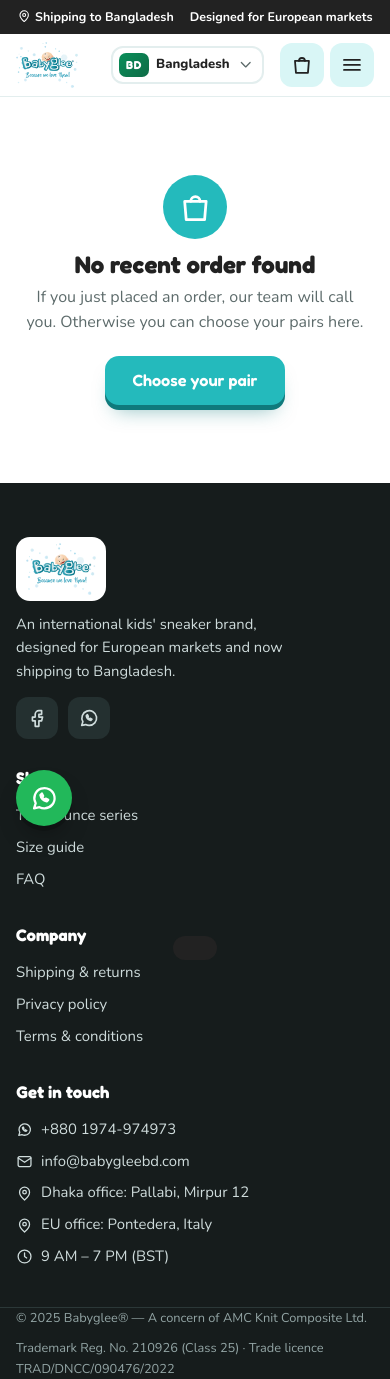
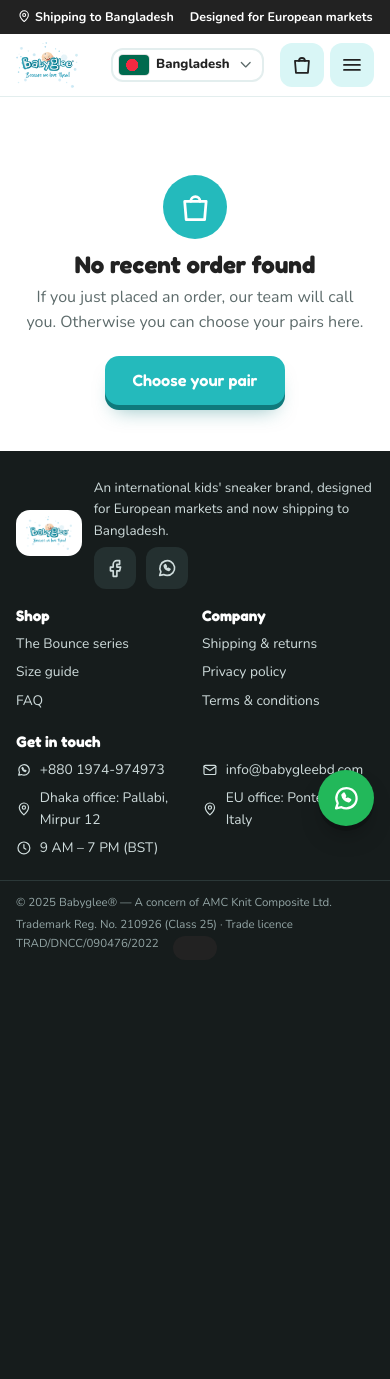
Before and after one commit to dmxasif-commits/babyglee-landing-page, a PHP site: page /thank-you.html in a window 390 px wide. After the commit the page ends 948 px from the top, so only its background shows below. Run offline with PHP 8.4, Linux system fonts and the light colour scheme.

Commit message:
Mobile polish: flag icon, floating cart sheet, thank-you receipt, compact footer
Co-Authored-By: Claude Sonnet 5.5 <noreply@anthropic.com>
Claude-Session: https://claude.ai/code/session_01K4hgKAdoTCS88c2gqg9RwQ

```diff
--- a/assets/main.js
+++ b/assets/main.js
@@ -133,6 +133,7 @@ if (sizeModal) {
 
 
 const LISTS = {};
+const itemsHTML = items => items.map(i => `<li><span>${esc(i.product)}<small>EU ${esc(i.size)}</small></span><b>× ${+i.qty}</b></li>`).join('');
 const itemsOf = list => list.map((i, n) => T.item(i.slug, { size: i.size, qty: i.qty, index: n })).filter(Boolean);
 const valueOf = items => T.sum(items);
 
@@ -216,7 +217,7 @@ const SEND_ERR = "Sorry, we couldn't place your order. Please check your connect
 function sendFailed(res) { const e = $('#sendErr'); e.textContent = res.msg || SEND_ERR; e.hidden = false; $('#submitBtn').disabled = false; e.scrollIntoView({ behavior: 'smooth', block: 'center' }); }
 function showDone(order) {
   $('#oid').textContent = '#' + order.id;
-  $('#rItems').textContent = order.items.map(i => `${i.product} — EU ${i.size} × ${i.qty}`).join('\n');
+  $('#rItems').innerHTML = itemsHTML(order.items);
   $('#rA').textContent = order.address + ', ' + order.district + ' (' + order.area + ')';
   $('#rT').textContent = fmt(order.total); $('#rPh').textContent = order.phone;
   $('#demoNote').hidden = !!BG.ORDER_ENDPOINT;
@@ -286,11 +287,19 @@ const lineHTML = (i, edit) => {
 };
 
 let onCartChange = () => {};
+const cartSheet = $('#cartSheet');
+function drawCartSheet() {
+  if (!cartSheet) return;
+  const l = cart, n = count(), empty = !l.length;
+  $('#csLines').innerHTML = l.map(i => lineHTML(i, true)).join('');
+  $('#csEmpty').hidden = !empty; $('#csFoot').hidden = empty;
+  $('#csCount').textContent = n + (n === 1 ? ' pair' : ' pairs'); $('#csTotal').textContent = fmt(subtotal()); $('#csGo').textContent = 'Checkout — ' + fmt(subtotal());
+}
 function refresh() {
   const n = count();
   $$('.js-cart-count').forEach(c => { c.textContent = n; c.classList.toggle('on', n > 0); });
-  const bar = $('#cartBar');
-  if (bar) { bar.hidden = n === 0; $('#cbCount').textContent = n + (n === 1 ? ' pair' : ' pairs'); $('#cbTotal').textContent = fmt(subtotal()); document.body.classList.toggle('has-cartbar', n > 0); }
+  const cf = $('#cartFab'); if (cf) cf.hidden = n === 0;
+  drawCartSheet();
   $$('.pc').forEach(c => { const q = cart.filter(i => i.slug === c.dataset.slug).reduce((a, i) => a + i.qty, 0), b = $('.pc-in', c); if (b) b.textContent = q ? q + ' in cart' : ''; });
   onCartChange();
 }
@@ -403,7 +412,7 @@ if (page === 'thanks') {
   if (!o || !o.id) $('#noOrder').hidden = false;
   else {
     $('#done').hidden = false; $('#oid').textContent = '#' + o.id;
-    $('#rItems').textContent = o.items.map(i => `${i.product} — EU ${i.size} × ${i.qty}`).join('\n');
+    $('#rItems').innerHTML = itemsHTML(o.items);
     $('#rA').textContent = o.address + ', ' + o.district + ' (' + o.area + ')'; $('#rT').textContent = fmt(o.total); $('#rPh').textContent = o.phone;
     $('#demoNote').hidden = !o.demo;
     const k = 'bg_purchased'; let done = []; try { done = JSON.parse(sessionStorage.getItem(k) || '[]'); } catch (e) {}
@@ -420,4 +429,10 @@ const wa = $('#waFab');
 if (wa) wa.href = `https://wa.me/${BG.WHATSAPP}?text=` + encodeURIComponent('Hi Babyglee, I need help with: ' + document.title.replace(/\s*[—|-]\s*Babyglee.*$/, ''));
 document.addEventListener('click', e => { const a = e.target.closest('a[href*="wa.me"]'); if (a) T.push({ event: 'whatsapp_click', page_type: PAGE_TYPES[page] || 'info', link_location: a.id === 'waFab' ? 'floating_button' : 'page_link' }); });
 refresh();
+/* ---------- cart sheet (floating cart button + header bag) ---------- */
+if (cartSheet) {
+  const openCart = () => { drawCartSheet(); openSheet(cartSheet); if (cart.length) T.ecom('view_cart', { value: subtotal(), items: itemsOf(cart) }); };
+  document.addEventListener('click', e => { if (e.target.closest('#cartFab') || e.target.closest('a.cart-btn')) { e.preventDefault(); openCart(); } });
+  $('#csLines').addEventListener('click', e => { const b = e.target.closest('[data-act]'); if (!b) return; const k = b.closest('.cl').dataset.k, a = b.dataset.act; a === 'inc' ? change(k, 1) : a === 'dec' ? change(k, -1) : removeLine(k); });
+}
 })();
--- a/assets/style.css
+++ b/assets/style.css
@@ -284,13 +284,12 @@ a.cc:hover{transform:translateY(-4px);border-color:var(--teal);box-shadow:var(--
 /* ---------- mobile shopping UX: floating buttons, bottom sheets, sticky bars ---------- */
 body.lock{overflow:hidden}
 .fab{position:fixed;bottom:calc(18px + env(safe-area-inset-bottom));z-index:60;width:56px;height:56px;border-radius:50%;display:grid;place-items:center;font-size:1.65rem;color:#fff;box-shadow:0 5px 0 rgba(0,0,0,.18),0 14px 24px -8px rgba(0,0,0,.35);transition:bottom .3s}
-.fab-wa{left:16px;background:var(--wa)}
+.fab-wa{right:16px;background:var(--wa)}
 .fab-cart{right:16px;background:var(--teal)}
 .fab-cart i{position:absolute;top:-4px;right:-4px;min-width:22px;height:22px;border-radius:11px;background:var(--coral);color:#fff;font:700 .78rem/22px 'Fredoka';text-align:center;font-style:normal;padding:0 6px;transform:scale(0);transition:transform .2s;border:2px solid #fff}
 .fab-cart i.on{transform:scale(1)}
 .fab.bump{animation:bump .5s}
 @keyframes bump{30%{transform:scale(1.22)}60%{transform:scale(.94)}}
-body.bar-on .fab{bottom:calc(88px + env(safe-area-inset-bottom))}
 body.bar-on .toast{bottom:96px}
 [data-page=cart] .fab-cart,[data-page=checkout] .fab-cart{display:none}
 .sheet-wrap{position:fixed;inset:0;z-index:120;display:flex;align-items:flex-end;justify-content:center}
@@ -417,11 +416,7 @@ html{scroll-padding-top:76px}
 .btn.added{background:var(--wa);box-shadow:0 5px 0 var(--wa-d)}
 .pc-msg{font-size:.85rem;color:var(--teal-dd);font-weight:700;min-height:1.2em}.pc-msg a{text-decoration:underline}
 .pc.is-sold{opacity:.75}
-.cartbar{position:fixed;left:0;right:0;bottom:0;z-index:70;display:flex;align-items:center;justify-content:space-between;gap:12px;padding:10px 16px calc(10px + env(safe-area-inset-bottom));background:#fff;border-top:2px solid var(--teal-l);box-shadow:0 -10px 30px rgba(0,0,0,.12)}
-.cartbar[hidden]{display:none}
 .cb-info{display:flex;align-items:center;gap:12px;font-size:1.4rem;color:var(--teal-dd)}.cb-info div{display:flex;flex-direction:column;line-height:1.15;color:var(--ink)}.cb-info b{font-size:1rem}.cb-info span{font:700 1.25rem 'Fredoka';color:var(--coral)}
-.cartbar .btn{flex:0 1 220px;padding:13px 18px}
-body.has-cartbar{padding-bottom:78px}body.has-cartbar .fab{bottom:calc(92px + env(safe-area-inset-bottom))}
 .anat{display:grid;grid-template-columns:1.1fr 1fr;gap:34px;align-items:center}
 .anat-img{position:relative;background:radial-gradient(circle at 50% 45%,#fff,var(--teal-l));border-radius:28px;padding:20px}.anat-img img{width:100%;filter:drop-shadow(0 18px 14px rgba(15,122,124,.3))}
 .hs{position:absolute;width:34px;height:34px;margin:-17px 0 0 -17px;border-radius:50%;background:var(--coral);color:#fff;font:700 1rem 'Fredoka';border:3px solid #fff;box-shadow:0 3px 10px rgba(0,0,0,.25);transition:transform .2s}
@@ -453,6 +448,45 @@ body.has-cartbar{padding-bottom:78px}body.has-cartbar .fab{bottom:calc(92px + en
 @media(max-width:720px){
   .pgrid{grid-template-columns:1fr;gap:18px}.pc-img>img.pc-main{max-height:200px}
   .pc-sizes .szs{grid-template-columns:repeat(6,1fr)}.pc-sizes .szc span{height:44px}
-  .cartbar .btn{flex:1 1 auto}.size-tbl{max-height:320px}
-  .anat-img{padding:12px}
+    .anat-img{padding:12px}
 }
+
+/* ---------- mobile polish: flag, floating cart, receipt, footer ---------- */
+.flag-bd{display:inline-block;flex:none;width:28px;height:19px;border-radius:4px;background:radial-gradient(circle at 44% 50%,#f42a41 0 31%,transparent 32%),#006a4e;box-shadow:0 0 0 1px rgba(0,0,0,.12)}
+.ship-btn .flag-bd{width:30px;height:20px}
+.phone .pfx{gap:6px}
+.fab-cart{right:16px;bottom:calc(86px + env(safe-area-inset-bottom));background:var(--teal)}
+.fab-cart[hidden]{display:none}
+.cart-sheet .sheet-body{padding-bottom:6px}
+.cs-foot{padding:12px 16px calc(14px + env(safe-area-inset-bottom));border-top:2px solid var(--teal-l);background:#fff;display:grid;gap:8px}
+.cs-foot[hidden]{display:none}
+.cs-tot{display:flex;justify-content:space-between;align-items:baseline;font-weight:700}.cs-tot b{font:600 1.3rem 'Fredoka';color:var(--coral)}
+.cs-foot small{color:var(--mut);text-align:center;font-size:.8rem}
+.cs-empty{text-align:center;padding:26px 0}.cs-empty[hidden]{display:none}.cs-empty p{color:var(--mut);margin-bottom:14px}
+.recap{padding:6px 16px}
+.recap>div{display:block;padding:12px 0;border-bottom:1px dashed #bfe0e0}
+.recap>div:last-child{border-bottom:0}
+.recap dt{font-size:.78rem;text-transform:uppercase;letter-spacing:.06em;margin-bottom:4px}
+.recap dd{text-align:left;white-space:normal;font-weight:700}
+.recap .tot{display:flex;justify-content:space-between;align-items:baseline;border-top:2px solid var(--teal);margin-top:0;padding:12px 0 10px}.recap .tot dt{margin:0}.recap .tot dd{text-align:right}
+.ritems{list-style:none;display:grid;gap:8px;margin:0;padding:0}
+.ritems li{display:flex;justify-content:space-between;align-items:flex-start;gap:12px}
+.ritems span{font-weight:700;line-height:1.25}.ritems small{display:block;color:var(--mut);font-weight:600}
+.ritems b{flex:none;font:600 1rem 'Fredoka';color:var(--teal-dd)}
+@media(max-width:720px){
+  .done{padding:28px 16px}
+  .done h1{font-size:1.45rem}
+  .next{gap:12px}
+  [data-page=thanks] main,[data-page=thanks] .sec{padding-bottom:8px}
+  .ftr{padding:26px 0 0}
+  .ftr-grid{grid-template-columns:1fr 1fr;gap:18px 14px}
+  .ftr-brand{grid-column:1/-1;display:grid;grid-template-columns:auto 1fr;gap:4px 12px;align-items:center}
+  .ftr-brand img{height:46px;margin:0;grid-row:1/3}
+  .ftr-brand p{font-size:.84rem;max-width:none;margin:0}
+  .ftr-brand .soc{grid-column:2;margin-top:2px}
+  .ftr h4{font-size:.95rem;margin-bottom:6px}
+  .ftr-grid a:not(.soc a),.ftr .ln{padding:3px 0;font-size:.86rem}
+  .ftr-contact{grid-column:1/-1;display:grid;grid-template-columns:1fr 1fr;column-gap:14px}
+  .ftr-contact h4{grid-column:1/-1}
+  .ftr-bottom{margin-top:18px;padding-top:12px;padding-bottom:calc(84px + env(safe-area-inset-bottom));font-size:.72rem;flex-direction:column;gap:4px}
+}
--- a/privacy.html
+++ b/privacy.html
@@ -28,10 +28,10 @@
   <a class="brand" href="index.html" aria-label="Babyglee home"><img src="img/logo.webp" alt="Babyglee — Because we love them!" width="117" height="87"></a>
   <nav class="nav" id="nav" aria-label="Main"><a href="index.html#shop">Shop</a><a href="index.html#why">Why Babyglee</a><a href="index.html#faq">FAQ</a><a class="btn sm nav-cta" href="index.html#shop">Shop now</a></nav>
   <div class="ship" id="ship">
-    <button class="ship-btn" id="shipBtn" aria-expanded="false" aria-controls="shipMenu"><span class="cc-code">BD</span><span class="ship-t"><small>Shipping to</small>Bangladesh<span class="cur"> · ৳ BDT</span></span><svg class="ic chev" aria-hidden="true"><use href="#i-chev"/></svg></button>
+    <button class="ship-btn" id="shipBtn" aria-expanded="false" aria-controls="shipMenu"><span class="flag-bd" role="img" aria-label="Bangladesh flag"></span><span class="ship-t"><small>Shipping to</small>Bangladesh<span class="cur"> · ৳ BDT</span></span><svg class="ic chev" aria-hidden="true"><use href="#i-chev"/></svg></button>
     <div class="ship-menu" id="shipMenu" hidden>
       <p class="sm-h">Shipping destination</p>
-      <div class="sm-opt on"><span class="cc-code">BD</span><b>Bangladesh</b><svg class="ic " aria-hidden="true"><use href="#i-check"/></svg></div>
+      <div class="sm-opt on"><span class="flag-bd" role="img" aria-label="Bangladesh flag"></span><b>Bangladesh</b><svg class="ic " aria-hidden="true"><use href="#i-check"/></svg></div>
       <p class="sm-n">Prices are in Bangladeshi taka (৳ BDT). The international price in USD is shown for reference.</p>
       <ul class="sm-l"><li><svg class="ic " aria-hidden="true"><use href="#i-truck"/></svg> Home delivery</li><li><svg class="ic " aria-hidden="true"><use href="#i-cash"/></svg> Cash on Delivery</li><li><svg class="ic " aria-hidden="true"><use href="#i-exchange"/></svg> 72-hour exchange</li></ul>
     </div>
@@ -60,7 +60,7 @@
     </div>
     <div><h4>Shop</h4><a href="index.html#shop">The Bounce series</a><a href="index.html#size">Size guide</a><a href="index.html#faq">FAQ</a></div>
     <div><h4>Company</h4><a href="shipping-returns.html">Shipping &amp; returns</a><a href="privacy.html">Privacy policy</a><a href="terms.html">Terms &amp; conditions</a></div>
-    <div><h4>Get in touch</h4>
+    <div class="ftr-contact"><h4>Get in touch</h4>
       <a href="https://wa.me/8801974974973"><svg class="ic " aria-hidden="true"><use href="#i-whatsapp"/></svg> +880 1974-974973</a>
       <a href="mailto:info@babygleebd.com"><svg class="ic " aria-hidden="true"><use href="#i-mail"/></svg> info@babygleebd.com</a>
       <span class="ln"><svg class="ic " aria-hidden="true"><use href="#i-pin"/></svg> Dhaka office: Pallabi, Mirpur 12</span>
--- a/shipping-returns.html
+++ b/shipping-returns.html
@@ -28,10 +28,10 @@
   <a class="brand" href="index.html" aria-label="Babyglee home"><img src="img/logo.webp" alt="Babyglee — Because we love them!" width="117" height="87"></a>
   <nav class="nav" id="nav" aria-label="Main"><a href="index.html#shop">Shop</a><a href="index.html#why">Why Babyglee</a><a href="index.html#faq">FAQ</a><a class="btn sm nav-cta" href="index.html#shop">Shop now</a></nav>
   <div class="ship" id="ship">
-    <button class="ship-btn" id="shipBtn" aria-expanded="false" aria-controls="shipMenu"><span class="cc-code">BD</span><span class="ship-t"><small>Shipping to</small>Bangladesh<span class="cur"> · ৳ BDT</span></span><svg class="ic chev" aria-hidden="true"><use href="#i-chev"/></svg></button>
+    <button class="ship-btn" id="shipBtn" aria-expanded="false" aria-controls="shipMenu"><span class="flag-bd" role="img" aria-label="Bangladesh flag"></span><span class="ship-t"><small>Shipping to</small>Bangladesh<span class="cur"> · ৳ BDT</span></span><svg class="ic chev" aria-hidden="true"><use href="#i-chev"/></svg></button>
     <div class="ship-menu" id="shipMenu" hidden>
       <p class="sm-h">Shipping destination</p>
-      <div class="sm-opt on"><span class="cc-code">BD</span><b>Bangladesh</b><svg class="ic " aria-hidden="true"><use href="#i-check"/></svg></div>
+      <div class="sm-opt on"><span class="flag-bd" role="img" aria-label="Bangladesh flag"></span><b>Bangladesh</b><svg class="ic " aria-hidden="true"><use href="#i-check"/></svg></div>
       <p class="sm-n">Prices are in Bangladeshi taka (৳ BDT). The international price in USD is shown for reference.</p>
       <ul class="sm-l"><li><svg class="ic " aria-hidden="true"><use href="#i-truck"/></svg> Home delivery</li><li><svg class="ic " aria-hidden="true"><use href="#i-cash"/></svg> Cash on Delivery</li><li><svg class="ic " aria-hidden="true"><use href="#i-exchange"/></svg> 72-hour exchange</li></ul>
     </div>
@@ -59,7 +59,7 @@
     </div>
     <div><h4>Shop</h4><a href="index.html#shop">The Bounce series</a><a href="index.html#size">Size guide</a><a href="index.html#faq">FAQ</a></div>
     <div><h4>Company</h4><a href="shipping-returns.html">Shipping &amp; returns</a><a href="privacy.html">Privacy policy</a><a href="terms.html">Terms &amp; conditions</a></div>
-    <div><h4>Get in touch</h4>
+    <div class="ftr-contact"><h4>Get in touch</h4>
       <a href="https://wa.me/8801974974973"><svg class="ic " aria-hidden="true"><use href="#i-whatsapp"/></svg> +880 1974-974973</a>
       <a href="mailto:info@babygleebd.com"><svg class="ic " aria-hidden="true"><use href="#i-mail"/></svg> info@babygleebd.com</a>
       <span class="ln"><svg class="ic " aria-hidden="true"><use href="#i-pin"/></svg> Dhaka office: Pallabi, Mirpur 12</span>
--- a/terms.html
+++ b/terms.html
@@ -28,10 +28,10 @@
   <a class="brand" href="index.html" aria-label="Babyglee home"><img src="img/logo.webp" alt="Babyglee — Because we love them!" width="117" height="87"></a>
   <nav class="nav" id="nav" aria-label="Main"><a href="index.html#shop">Shop</a><a href="index.html#why">Why Babyglee</a><a href="index.html#faq">FAQ</a><a class="btn sm nav-cta" href="index.html#shop">Shop now</a></nav>
   <div class="ship" id="ship">
-    <button class="ship-btn" id="shipBtn" aria-expanded="false" aria-controls="shipMenu"><span class="cc-code">BD</span><span class="ship-t"><small>Shipping to</small>Bangladesh<span class="cur"> · ৳ BDT</span></span><svg class="ic chev" aria-hidden="true"><use href="#i-chev"/></svg></button>
+    <button class="ship-btn" id="shipBtn" aria-expanded="false" aria-controls="shipMenu"><span class="flag-bd" role="img" aria-label="Bangladesh flag"></span><span class="ship-t"><small>Shipping to</small>Bangladesh<span class="cur"> · ৳ BDT</span></span><svg class="ic chev" aria-hidden="true"><use href="#i-chev"/></svg></button>
     <div class="ship-menu" id="shipMenu" hidden>
       <p class="sm-h">Shipping destination</p>
-      <div class="sm-opt on"><span class="cc-code">BD</span><b>Bangladesh</b><svg class="ic " aria-hidden="true"><use href="#i-check"/></svg></div>
+      <div class="sm-opt on"><span class="flag-bd" role="img" aria-label="Bangladesh flag"></span><b>Bangladesh</b><svg class="ic " aria-hidden="true"><use href="#i-check"/></svg></div>
       <p class="sm-n">Prices are in Bangladeshi taka (৳ BDT). The international price in USD is shown for reference.</p>
       <ul class="sm-l"><li><svg class="ic " aria-hidden="true"><use href="#i-truck"/></svg> Home delivery</li><li><svg class="ic " aria-hidden="true"><use href="#i-cash"/></svg> Cash on Delivery</li><li><svg class="ic " aria-hidden="true"><use href="#i-exchange"/></svg> 72-hour exchange</li></ul>
     </div>
@@ -60,7 +60,7 @@
     </div>
     <div><h4>Shop</h4><a href="index.html#shop">The Bounce series</a><a href="index.html#size">Size guide</a><a href="index.html#faq">FAQ</a></div>
     <div><h4>Company</h4><a href="shipping-returns.html">Shipping &amp; returns</a><a href="privacy.html">Privacy policy</a><a href="terms.html">Terms &amp; conditions</a></div>
-    <div><h4>Get in touch</h4>
+    <div class="ftr-contact"><h4>Get in touch</h4>
       <a href="https://wa.me/8801974974973"><svg class="ic " aria-hidden="true"><use href="#i-whatsapp"/></svg> +880 1974-974973</a>
       <a href="mailto:info@babygleebd.com"><svg class="ic " aria-hidden="true"><use href="#i-mail"/></svg> info@babygleebd.com</a>
       <span class="ln"><svg class="ic " aria-hidden="true"><use href="#i-pin"/></svg> Dhaka office: Pallabi, Mirpur 12</span>
--- a/thank-you.html
+++ b/thank-you.html
@@ -28,10 +28,10 @@
   <a class="brand" href="index.html" aria-label="Babyglee home"><img src="img/logo.webp" alt="Babyglee — Because we love them!" width="117" height="87"></a>
   <nav class="nav" id="nav" aria-label="Main"><a href="index.html#shop">Shop</a><a href="index.html#why">Why Babyglee</a><a href="index.html#faq">FAQ</a><a class="btn sm nav-cta" href="index.html#shop">Shop now</a></nav>
   <div class="ship" id="ship">
-    <button class="ship-btn" id="shipBtn" aria-expanded="false" aria-controls="shipMenu"><span class="cc-code">BD</span><span class="ship-t"><small>Shipping to</small>Bangladesh<span class="cur"> · ৳ BDT</span></span><svg class="ic chev" aria-hidden="true"><use href="#i-chev"/></svg></button>
+    <button class="ship-btn" id="shipBtn" aria-expanded="false" aria-controls="shipMenu"><span class="flag-bd" role="img" aria-label="Bangladesh flag"></span><span class="ship-t"><small>Shipping to</small>Bangladesh<span class="cur"> · ৳ BDT</span></span><svg class="ic chev" aria-hidden="true"><use href="#i-chev"/></svg></button>
     <div class="ship-menu" id="shipMenu" hidden>
       <p class="sm-h">Shipping destination</p>
-      <div class="sm-opt on"><span class="cc-code">BD</span><b>Bangladesh</b><svg class="ic " aria-hidden="true"><use href="#i-check"/></svg></div>
+      <div class="sm-opt on"><span class="flag-bd" role="img" aria-label="Bangladesh flag"></span><b>Bangladesh</b><svg class="ic " aria-hidden="true"><use href="#i-check"/></svg></div>
       <p class="sm-n">Prices are in Bangladeshi taka (৳ BDT). The international price in USD is shown for reference.</p>
       <ul class="sm-l"><li><svg class="ic " aria-hidden="true"><use href="#i-truck"/></svg> Home delivery</li><li><svg class="ic " aria-hidden="true"><use href="#i-cash"/></svg> Cash on Delivery</li><li><svg class="ic " aria-hidden="true"><use href="#i-exchange"/></svg> 72-hour exchange</li></ul>
     </div>
@@ -44,7 +44,7 @@
   <div class="done" id="done" hidden>
     <span class="okc"><svg class="ic " aria-hidden="true"><use href="#i-check"/></svg></span><h1>Thank you! Your order is placed.</h1>
     <p>Order ID <b id="oid"></b></p>
-    <dl class="recap"><div><dt>Items</dt><dd id="rItems"></dd></div><div><dt>Deliver to</dt><dd id="rA"></dd></div><div class="tot"><dt>Pay on delivery</dt><dd id="rT"></dd></div></dl>
+    <dl class="recap"><div><dt>Items</dt><dd><ul class="ritems" id="rItems"></ul></dd></div><div><dt>Deliver to</dt><dd id="rA"></dd></div><div class="tot"><dt>Pay on delivery</dt><dd id="rT"></dd></div></dl>
     <ol class="next"><li><b>We call you</b><span>Our team calls <b id="rPh"></b> to confirm your sizes and address.</span></li><li><b>We deliver</b><span>Your parcel is sent to your door.</span></li><li><b>You pay</b><span>Cash on Delivery, in taka, when it arrives.</span></li></ol>
     <p class="demo" id="demoNote" hidden>Demo mode: ordering is not connected yet, so this order was not sent to the Babyglee team.</p>
     <p class="fine">Need help? <a href="https://wa.me/8801974974973" target="_blank" rel="noopener">Chat on WhatsApp</a> or call +880 1974-974973. Wrong size? Exchange within 72 hours.</p>
@@ -63,7 +63,7 @@
     </div>
     <div><h4>Shop</h4><a href="index.html#shop">The Bounce series</a><a href="index.html#size">Size guide</a><a href="index.html#faq">FAQ</a></div>
     <div><h4>Company</h4><a href="shipping-returns.html">Shipping &amp; returns</a><a href="privacy.html">Privacy policy</a><a href="terms.html">Terms &amp; conditions</a></div>
-    <div><h4>Get in touch</h4>
+    <div class="ftr-contact"><h4>Get in touch</h4>
       <a href="https://wa.me/8801974974973"><svg class="ic " aria-hidden="true"><use href="#i-whatsapp"/></svg> +880 1974-974973</a>
       <a href="mailto:info@babygleebd.com"><svg class="ic " aria-hidden="true"><use href="#i-mail"/></svg> info@babygleebd.com</a>
       <span class="ln"><svg class="ic " aria-hidden="true"><use href="#i-pin"/></svg> Dhaka office: Pallabi, Mirpur 12</span>
```
Also changed, not shown: checkout.html (+5 -5 lines), index.html (+13 -4 lines), README.md, 2 other files.
